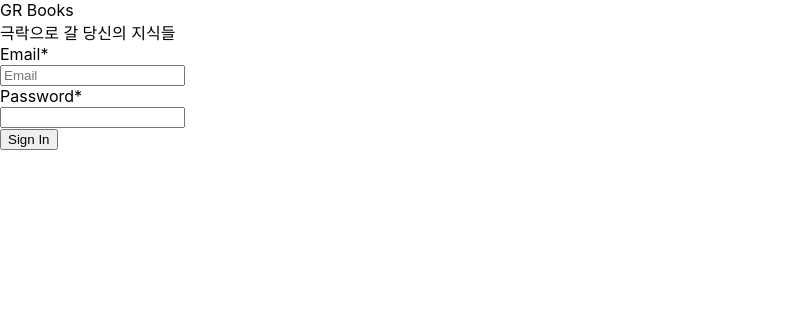
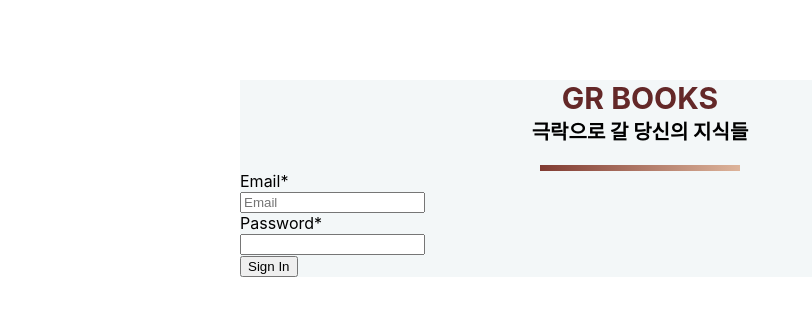
Before and after one commit to skdding3/grbooks, a React (Create React App) app: page /signin in a window 1280 px wide. Shown: the top 316 px of the page, without its empty margins (0-812 px from the left). Built offline with nearby package versions, Linux system fonts and the light colour scheme; the HTML template or start-up script is replaced by a standard one.

Commit message:
Signin Form code 수정

```diff
--- a/src/components/Signin.tsx
+++ b/src/components/Signin.tsx
@@ -3,16 +3,16 @@ import styles from "./Signin.module.css";
 
 export default function Signin() {
   return (
-    <Row align="middle" className={styles.sigin_row}>
+    <Row align="middle" className={styles.signin_row}>
       <Col span={24}>
-        <Row className={styles.sigin_contents}>
+        <Row className={styles.signin_contents}>
           <Col span={12}></Col>
           <Col span={12}>
-            <div className={styles.sigin_title}>GR Books</div>
-            <div className={styles.sigin_subtitle}>
+            <div className={styles.signin_title}>GR Books</div>
+            <div className={styles.signin_subtitle}>
               극락으로 갈 당신의 지식들
             </div>
-            <div className={styles.sigin_underline} />
+            <div className={styles.signin_underline} />
             <div className={styles.email_title}>
               Email
               <span className={styles.required}>*</span>
```
